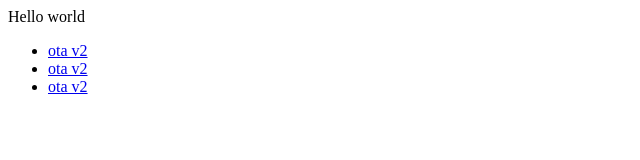
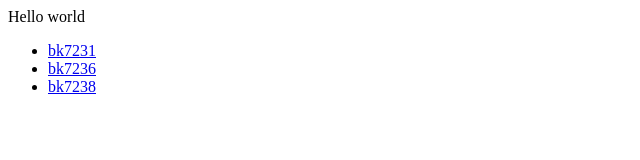
Before and after one commit to liujie1f23/liujie1f23.github.io, a plain HTML site: page index.html in a window 1280 px wide. Shown: the full height of the page, 0-640 px from the left. Drawn offline with Linux system fonts and the light colour scheme.

Commit message:
update index

```diff
--- a/index.html
+++ b/index.html
@@ -1,8 +1,8 @@
 <p>Hello world</p>
 <ul>
-  <li><a href="bk7231n.ota">ota v2</a></li>
-  <li><a href="bk7236_sb_ota_uart1.ota">ota v2</a></li>
-  <li><a href="bk7238_signed_ota_241219_72.ota">ota v2</a></li>
+  <li><a href="bk7231n.ota">bk7231</a></li>
+  <li><a href="bk7236_sb_ota_uart1.ota">bk7236</a></li>
+  <li><a href="bk7238_signed_ota_241219_72.ota">bk7238</a></li>
 
 
 </ul>
```
